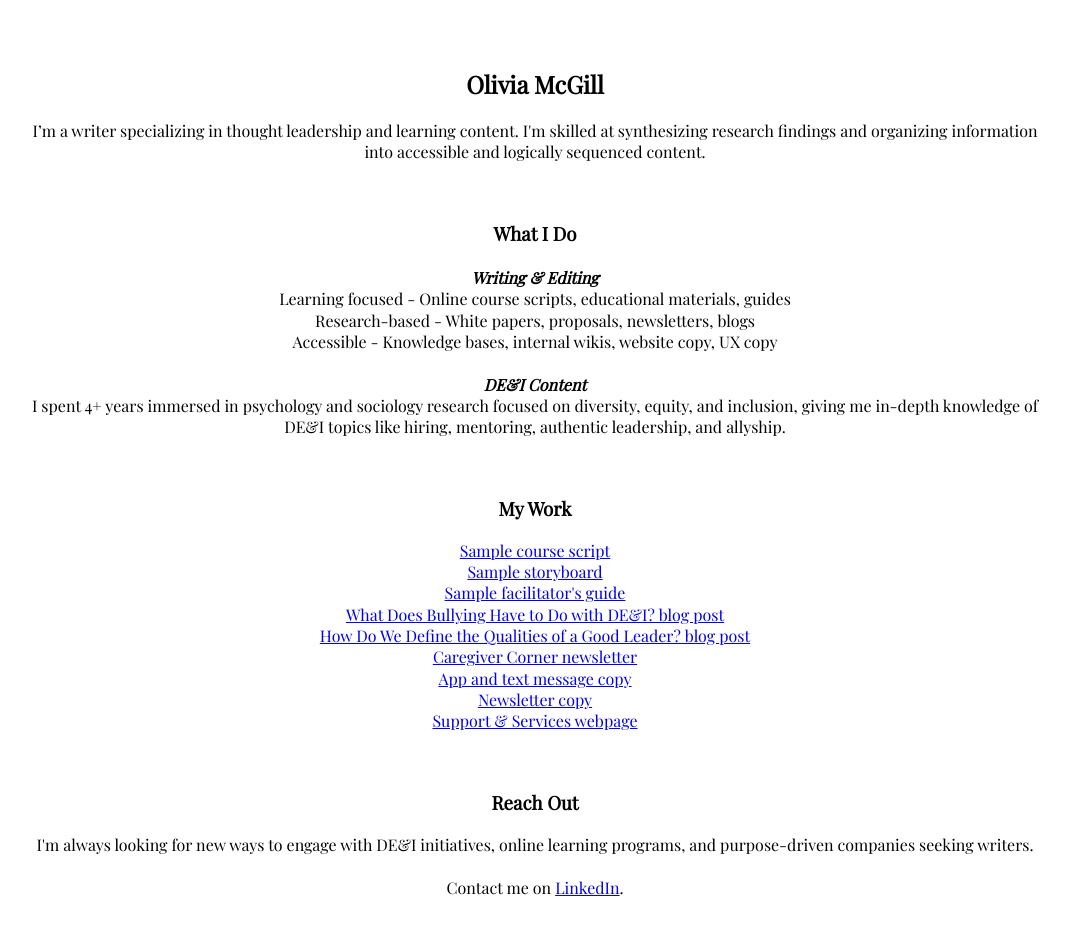
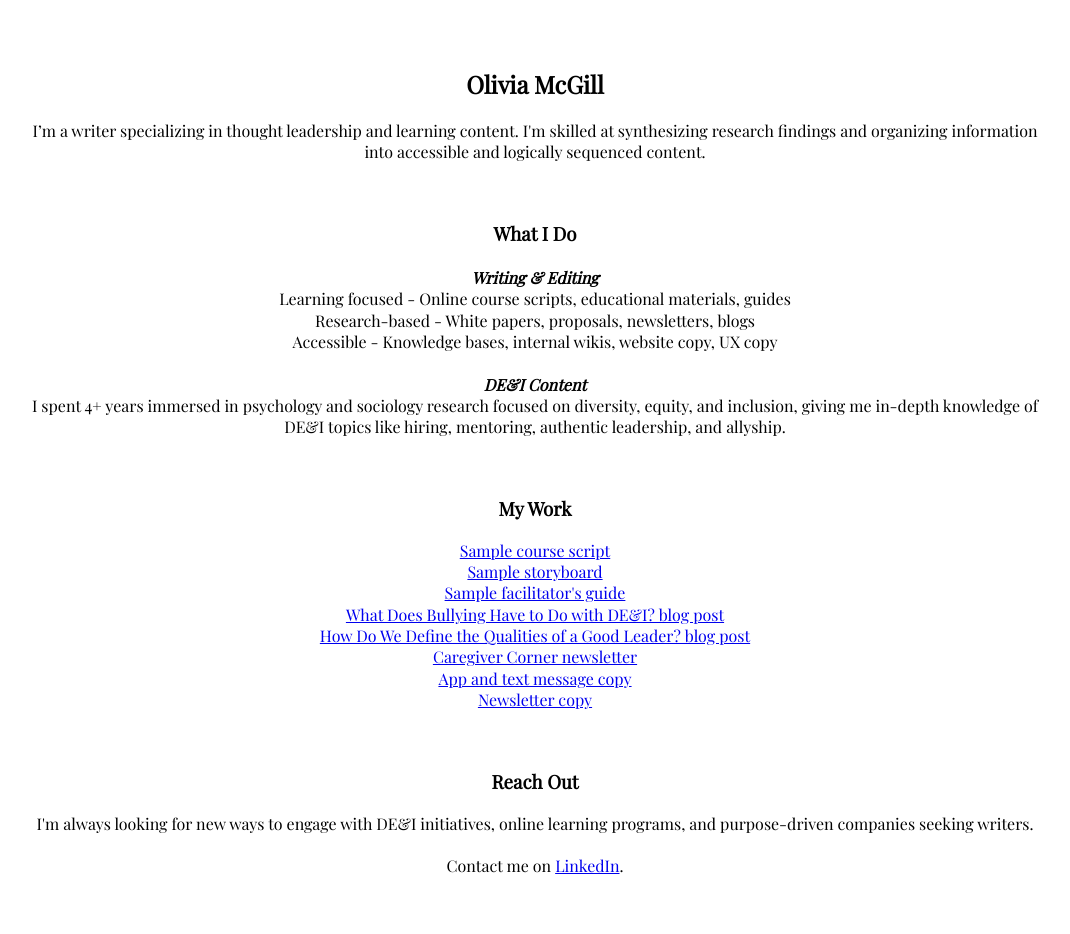
Before and after one commit to OliviaM47/OliviaM47.github.io, a plain HTML site: page index.html in a window 1280 px wide. Shown: the whole page, without its empty margins (105-1175 px from the left). Drawn offline with nearby package versions, Linux system fonts and the light colour scheme.

Commit message:
Update index.html
removed freedomcare support & services page

```diff
--- a/index.html
+++ b/index.html
@@ -57,7 +57,6 @@
     <a href="files/caregiver-corner-newsletter.pdf">Caregiver Corner newsletter</a></br>
     <a href="files/app-and-text-message-copy.pdf">App and text message copy</a></br>
     <a href="files/newsletter-copy.pdf">Newsletter copy</a></br>
-    <a href="https://www.freedomcareny.com/caregiversupportservices">Support & Services webpage</a></br>
   </p>
 
   <h3>Reach Out</h3>
```
